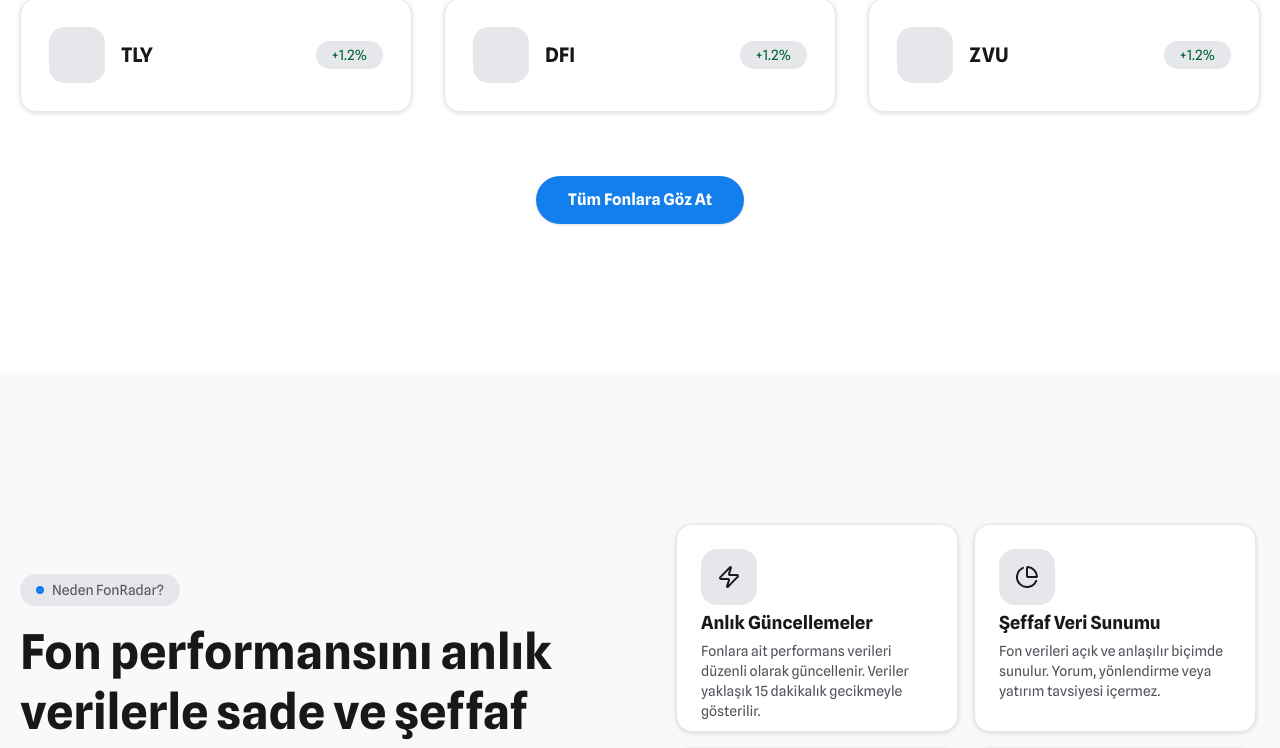
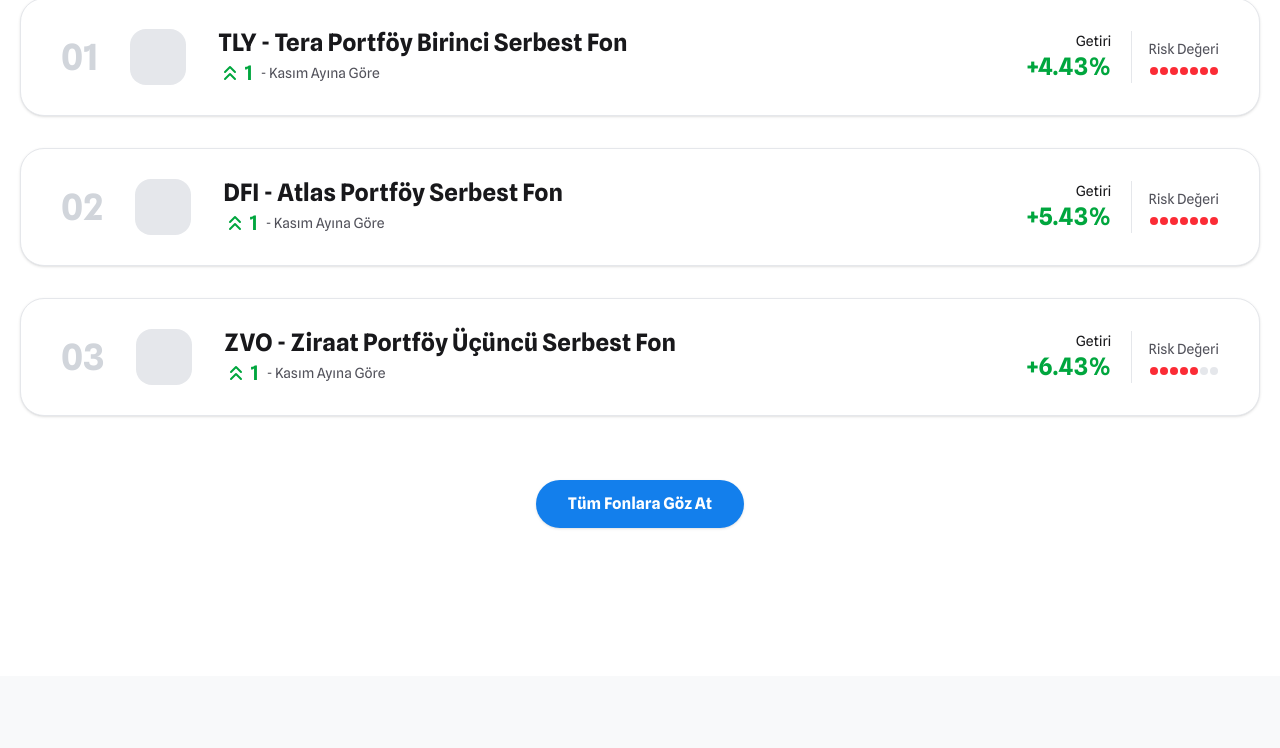
Before and after one commit to abaciarda/Fon-Radar-Web-App, a Next.js app: page / in a window 1280 px wide. Shown: the part 1723-2471 px from the top of the page. Built offline with nearby package versions, Linux system fonts and the light colour scheme; a web font is replaced by a local one.

Commit message:
Design changes on Landing Pages

```diff
--- a/src/app/page.tsx
+++ b/src/app/page.tsx
@@ -1,11 +1,12 @@
 "use client"
-import { ChartPieIcon, GemIcon, HandIcon, ZapIcon } from "lucide-react";
+import { ChartPieIcon, ChevronsUpIcon, ChevronUp, GemIcon, HandIcon, ZapIcon } from "lucide-react";
 import Link from "next/link";
 import { LineChart, Line } from "recharts";
 
 export default function Home() {
-  const monthlyPerformanceFunds = [{ fundName: "TLY", fundPerf: 4.43 }, { fundName: "DFI", fundPerf: 5.43 },
-  { fundName: "ZVU", fundPerf: 6.43 }, { fundName: "SNY", fundPerf: 8.43 }, { fundName: "FSU", fundPerf: 2.43 }
+  const monthlyPerformanceFunds = [
+    { fundName: "TLY", fullName: "Tera Portföy Birinci Serbest Fon", fundPerf: 4.43, risk: 7 }, { fundName: "DFI",fullName: "Atlas Portföy Serbest Fon", fundPerf: 5.43, risk: 7 },
+    { fundName: "ZVO", fullName: "Ziraat Portföy Üçüncü Serbest Fon", fundPerf: 6.43, risk: 5 }, { fundName: "SNY", fundPerf: 8.43, risk: 5 }, { fundName: "FSU", fundPerf: 2.43, risk: 3 }
   ]
   const data = [
     { v: 0 },
@@ -132,20 +133,45 @@
             <p className="text-4xl font-bold leading-[1.1] tracking-tight text-text-main">En İyi Performans Gösteren 3 Fon</p>
             <p className="text-text-main text-lg">Son 3 aylık performans raporlarına göre hazırlanmıştır.</p>
           </div>
-          <div className="grid md:grid-cols-3 gap-8">
-            {monthlyPerformanceFunds.slice(0, 3).map((fund) => (
-              <Link href={`/funds/${fund.fundName}`} key={fund.fundName} className="p-7 bg-white rounded-2xl drop-shadow-sm border border-gray-200 group flex flex-col hover:-translate-y-2 transition-all duration-300">
-                <div className="flex items-center justify-between">
-                  <div className="flex items-center gap-4">
-                    <div className="w-14 h-14 bg-gray-200 rounded-2xl"></div>
-                    <p className="text-xl font-bold group-hover:text-primary transition-colors">{fund.fundName}</p>
+          <div className="flex flex-col gap-8">
+            {monthlyPerformanceFunds.slice(0,3).map((fund, index) => (
+              <Link key={index} href={`/funds/${fund.fundName}`} className="bg-white shadow border border-gray-200 py-7 px-10 rounded-3xl flex items-center justify-between">
+                <div className="flex items-center gap-8">
+                  <p className="text-4xl font-bold text-[#d1d5db]">0{index + 1}</p>
+                  <div className="w-14 h-14 rounded-2xl bg-gray-200"></div>
+                  <div className="flex flex-col">
+                    <p className="font-bold text-2xl">{fund.fundName} - {fund.fullName}</p>
+                    <div className="flex items-center gap-0.5">
+                      <ChevronsUpIcon className="text-green-600"/>
+                      <div className="text-green-600 text-xl font-semibold flex items-center gap-2">
+                          1
+                        <p className="text-text-muted text-sm font-normal">- Kasım Ayına Göre</p>
+                      </div>
+                    </div>
                   </div>
-                  <div className="bg-gray-200 rounded-full py-1 px-4 text-green-800 text-sm">
-                    +1.2%
+                </div>
+                <div className="flex items-center gap-4">
+                  <div className="flex flex-col px-5 border-r border-gray-200">
+                    <p className="text-sm text-right">Getiri</p>
+                    <p className="text-2xl font-bold text-green-600">+{fund.fundPerf}%</p>
+                  </div>
+                  <div className="flex flex-col gap-2 justify-center items-center">
+                    <p className="text-sm text-text-muted">Risk Değeri</p>
+                    <div className="flex items-center gap-0.5">
+                      {[...Array(7)].map((_, index) => (
+                        <div
+                          key={index}
+                          className={`w-2 h-2 rounded-full ${
+                            index < fund.risk ? "bg-red-500" : "bg-gray-200"
+                          }`}
+                        />
+                      ))}
+                    </div>
                   </div>
                 </div>
               </Link>
             ))}
+
           </div>
           <Link href={'/funds'} className="flex w-max mx-auto h-12 items-center justify-center px-8 rounded-full bg-primary text-white text-base font-bold shadow-sm hover:translate-y-[-5px] transition-transform">
             Tüm Fonlara Göz At
@@ -172,7 +198,7 @@
                 </p>
               </div>
             </div>
-            <div className="relative w-full md:aspect-square xl:aspect-4/3 rounded-3xl overflow-hidden grid lg:grid-cols-2 p-1 gap-4">
+            <div className="relative w-full rounded-3xl overflow-hidden grid lg:grid-cols-2 p-1 gap-4">
               {infoCards.map((card, index) => (
                 <div key={index} className="p-6 bg-white rounded-2xl drop-shadow-sm border border-gray-200 flex flex-col gap-1">
                   <div className="flex items-center gap-4">
@@ -182,7 +208,7 @@
                     <p className="text-xl font-bold"></p>
                   </div>
                   <p className="text-lg font-bold">{card.title}</p>
-                  <p className="lg:-mb-20 text-text-muted text-sm">{card.description}</p>
+                  <p className="text-text-muted text-sm">{card.description}</p>
                 </div>
               ))}
             </div>
```
